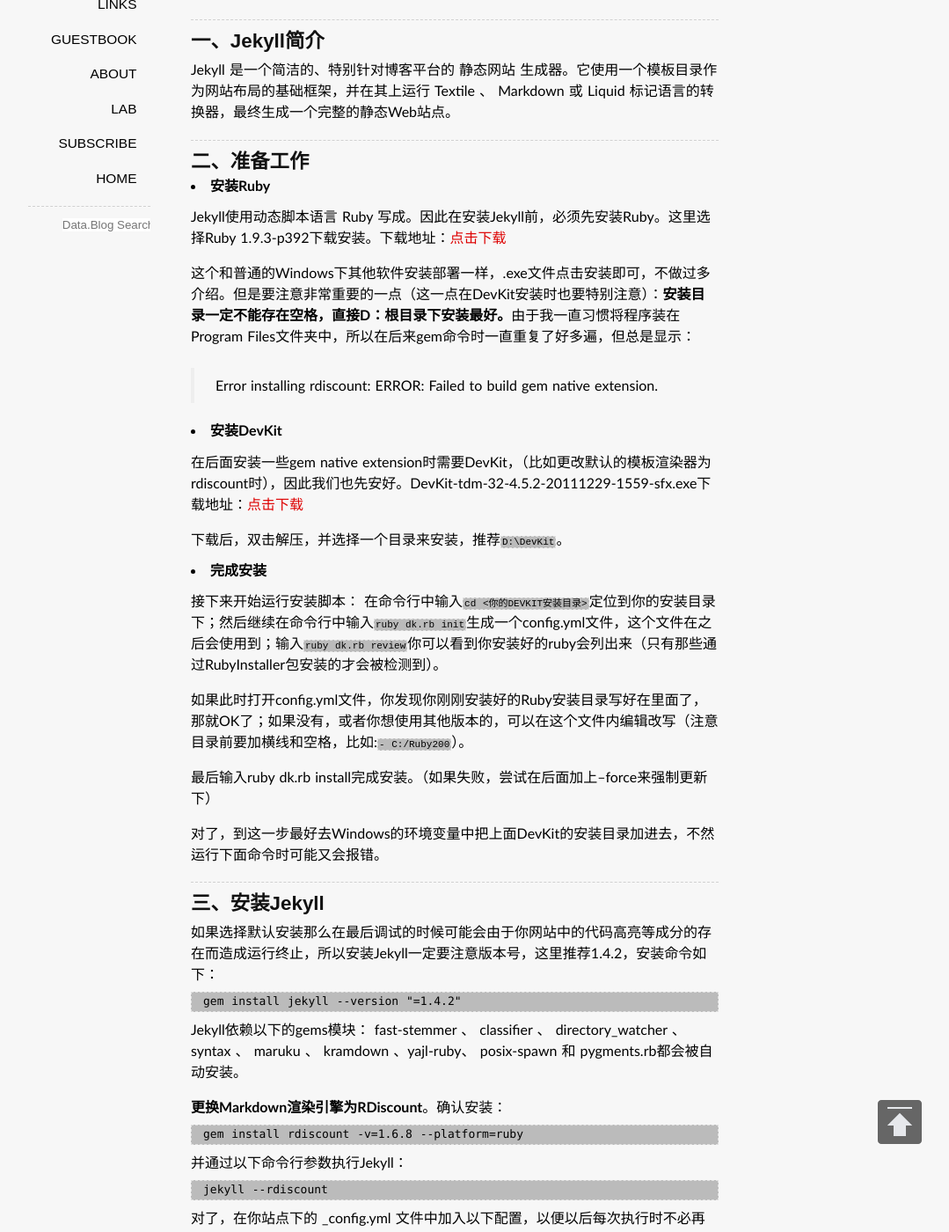
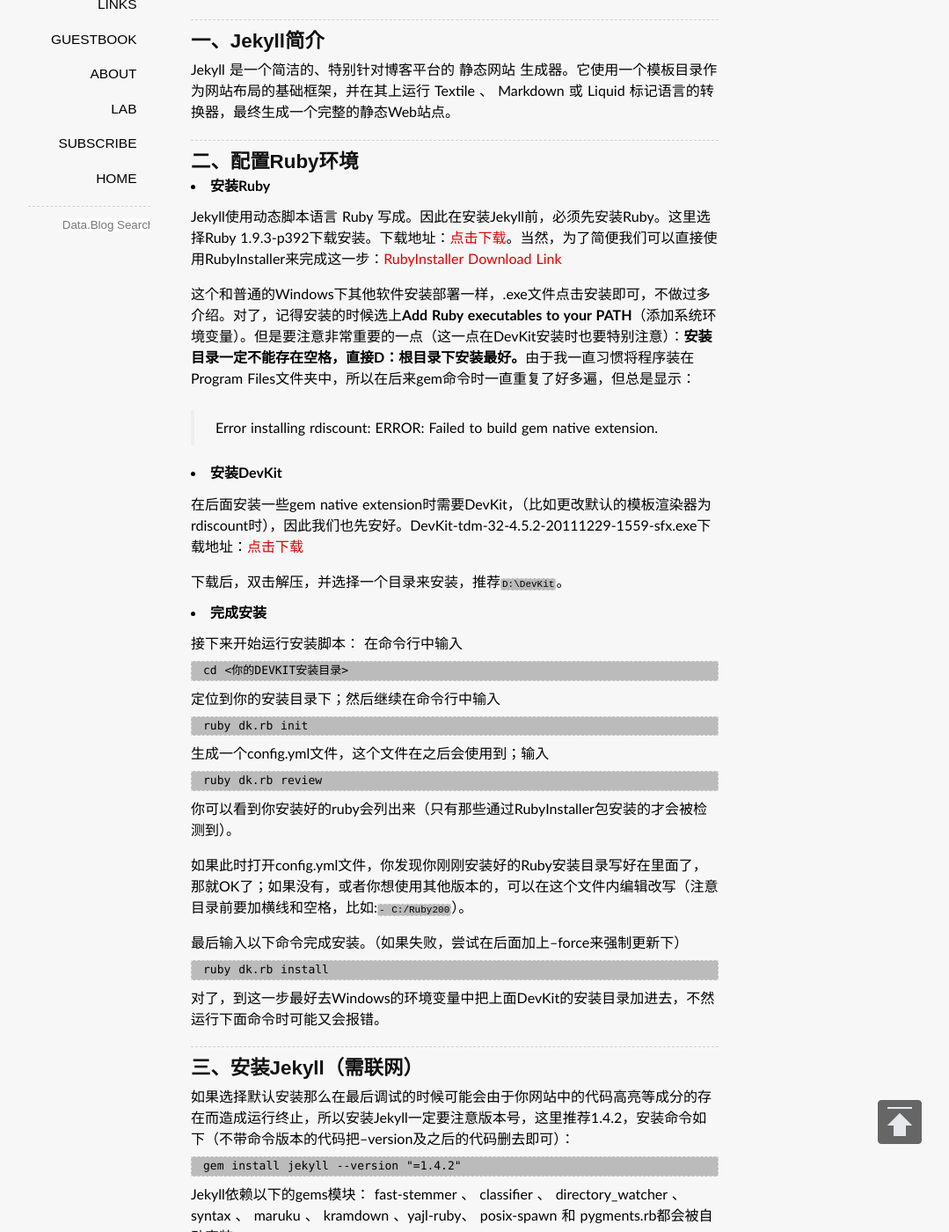
Before and after one commit to jessica0530/hijiangtao.github.io, a Jekyll site: the page built from _posts/2014-03-14-JekyllSetupinWindows.md, in a window 1280 px wide and 1400 px high, scrolled down 208 px. Shown: the whole window at 88% size, without its empty margins (123-1202 px from the left). Built offline with Jekyll 4.4.1, drawn with Linux system fonts in a browser that asks for light colours; some web fonts are replaced; Markdown is read by kramdown in place of the engine named in the settings; comment, search, counter and statistics services are not loaded.

Commit message:
UPDATE THE 20140314

````diff
--- a/_config.yml
+++ b/_config.yml
@@ -7,7 +7,7 @@
 duoshuo: datablog
 github: hijiangtao
 weibo: 1679954022
-pygments: true
+highlighter: pygments
 safe: true
 paginate: 20
 paginate_path: "/blog/page:num"
--- a/_posts/2014-03-14-JekyllSetupinWindows.md
+++ b/_posts/2014-03-14-JekyllSetupinWindows.md
@@ -17,13 +17,13 @@
 
 ----
 
-##二、准备工作
+##二、配置Ruby环境
 
 * **安装Ruby**
 
-Jekyll使用动态脚本语言 Ruby 写成。因此在安装Jekyll前，必须先安装Ruby。这里选择Ruby 1.9.3-p392下载安装。下载地址：[点击下载](http://rubyforge.org/frs/download.php/76798/rubyinstaller-1.9.3-p392.exe)
+Jekyll使用动态脚本语言 Ruby 写成。因此在安装Jekyll前，必须先安装Ruby。这里选择Ruby 1.9.3-p392下载安装。下载地址：[点击下载](http://rubyforge.org/frs/download.php/76798/rubyinstaller-1.9.3-p392.exe)。当然，为了简便我们可以直接使用RubyInstaller来完成这一步：[RubyInstaller Download Link](http://rubyinstaller.org/downloads/)
 
-这个和普通的Windows下其他软件安装部署一样，.exe文件点击安装即可，不做过多介绍。但是要注意非常重要的一点（这一点在DevKit安装时也要特别注意）：**安装目录一定不能存在空格，直接D：根目录下安装最好。**由于我一直习惯将程序装在Program Files文件夹中，所以在后来gem命令时一直重复了好多遍，但总是显示：
+这个和普通的Windows下其他软件安装部署一样，.exe文件点击安装即可，不做过多介绍。对了，记得安装的时候选上**Add Ruby executables to your PATH**（添加系统环境变量）。但是要注意非常重要的一点（这一点在DevKit安装时也要特别注意）：**安装目录一定不能存在空格，直接D：根目录下安装最好。**由于我一直习惯将程序装在Program Files文件夹中，所以在后来gem命令时一直重复了好多遍，但总是显示：
 
 >Error installing rdiscount: ERROR: Failed to build gem native extension.
 
@@ -35,19 +35,41 @@
 
 * **完成安装**
 
-接下来开始运行安装脚本： 在命令行中输入`cd <你的DEVKIT安装目录>`定位到你的安装目录下；然后继续在命令行中输入`ruby dk.rb init`生成一个config.yml文件，这个文件在之后会使用到；输入`ruby dk.rb review`你可以看到你安装好的ruby会列出来（只有那些通过RubyInstaller包安装的才会被检测到）。
+接下来开始运行安装脚本： 在命令行中输入
+
+```
+cd <你的DEVKIT安装目录>
+```
+
+定位到你的安装目录下；然后继续在命令行中输入
+
+```
+ruby dk.rb init
+```
+
+生成一个config.yml文件，这个文件在之后会使用到；输入
+
+```
+ruby dk.rb review
+```
+
+你可以看到你安装好的ruby会列出来（只有那些通过RubyInstaller包安装的才会被检测到）。
 
 如果此时打开config.yml文件，你发现你刚刚安装好的Ruby安装目录写好在里面了，那就OK了；如果没有，或者你想使用其他版本的，可以在这个文件内编辑改写（注意目录前要加横线和空格，比如:`- C:/Ruby200`）。
 
-最后输入ruby dk.rb install完成安装。（如果失败，尝试在后面加上--force来强制更新下）
+最后输入以下命令完成安装。（如果失败，尝试在后面加上--force来强制更新下）
+
+```
+ruby dk.rb install
+```
 
 对了，到这一步最好去Windows的环境变量中把上面DevKit的安装目录加进去，不然运行下面命令时可能又会报错。
 
 ----
 
-##三、安装Jekyll
+##三、安装Jekyll（需联网）
 
-如果选择默认安装那么在最后调试的时候可能会由于你网站中的代码高亮等成分的存在而造成运行终止，所以安装Jekyll一定要注意版本号，这里推荐1.4.2，安装命令如下：
+如果选择默认安装那么在最后调试的时候可能会由于你网站中的代码高亮等成分的存在而造成运行终止，所以安装Jekyll一定要注意版本号，这里推荐1.4.2，安装命令如下（不带命令版本的代码把--version及之后的代码删去即可）：
 
 ```
 gem install jekyll --version "=1.4.2"
--- a/baidu_verify_7LX0YHvDkt.html
+++ /dev/null
@@ -1 +0,0 @@
-7LX0YHvDkt
--- a/robots.txt
+++ /dev/null
@@ -1,2 +0,0 @@
-User-agent: *
-Sitemap: http://hijiangtao.github.io/sitemap
````
Also changed, not shown: sitemap.xml (deleted, +0 -9 lines), 1 other file.
